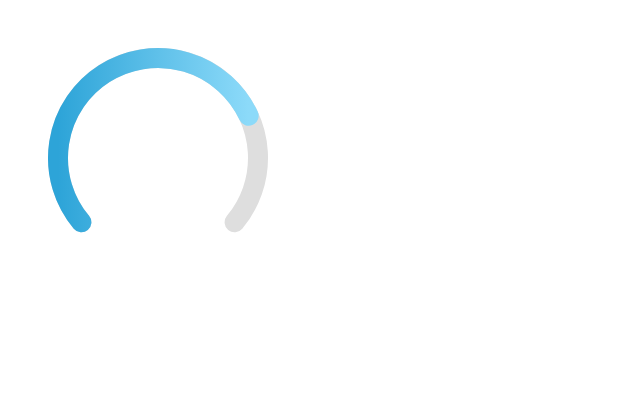
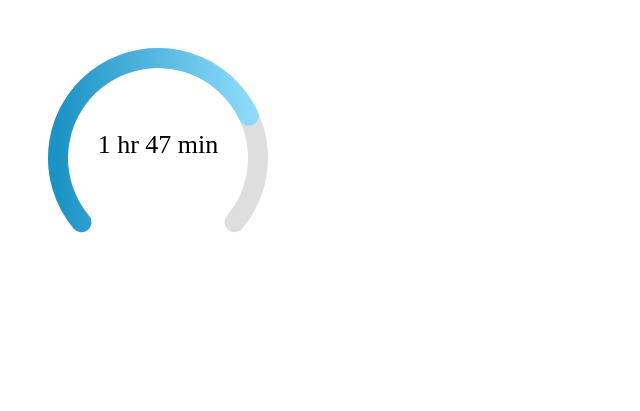
Before and after one commit to mturnbo/RadialProgressMeter, a website: page example.html in a window 1280 px wide. Shown: the whole page, without its empty margins (0-640 px from the left). Drawn offline with Linux system fonts and the light colour scheme.

Commit message:
Added status to example

```diff
--- a/example.html
+++ b/example.html
@@ -4,17 +4,39 @@
     <meta charset="utf-8">
     <meta name="viewport" content="width=device-width">
     <title>Radial Progress Meter</title>
+
+    <style>
+        .progress-meter-container {
+            display: inline-block;
+            position: relative;
+        }
+        #progressStatus {
+            text-align: center;
+            font-size: 26px;
+            z-index: 10;
+            position: absolute;
+            width: 50%;
+            height: 25%;
+            top: 40%;
+            left: 25%;
+        }
+    </style>
+
 </head>
 <body>
 
-<div id="progressMeter"></div>
+<div class="progress-meter-container">
+    <div id="progressMeter"></div>
+    <div id="progressStatus"> 1 hr 47 min</div>
+</div>
+
 
 <script src="index.js"></script>
 <script>
 
     var meter = new RadialProgressMeter('progressMeter', {
-        width: 400,
-        height: 400,
+        width: 300,
+        height: 300,
         centerX: 150,
         centerY: 150,
         radius: 100,
@@ -23,8 +45,11 @@
         stroke: 20,
         colors: {
             background: '#DEDEDE',
-            meterStart: '#2DA4D8',
+            meterStart: '#1C93C5',
             meterStop: '#8CDAF9'
+        },
+        animation: {
+            duration: 1250
         },
         progress: .75
     });
```
